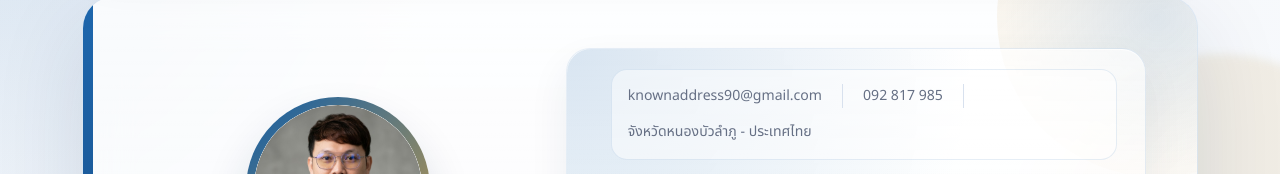
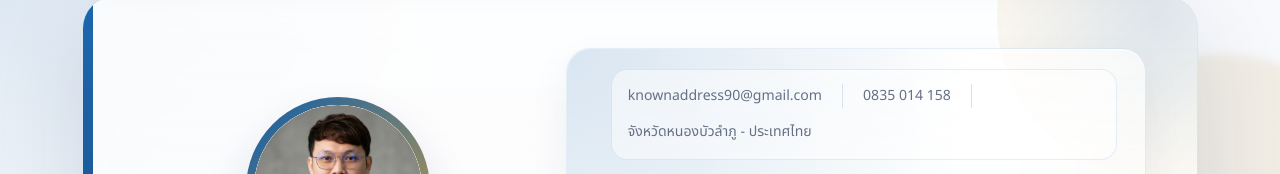
Before and after one commit to aminadmin16/Resume-Satja, a Next.js app: page / in a window 1280 px wide. Shown: the part 116-290 px from the top of the page. Built offline with nearby package versions, Linux system fonts and the light colour scheme.

Commit message:
Update: เบอร์โทร

```diff
--- a/app/page.js
+++ b/app/page.js
@@ -152,7 +152,7 @@ function ResumeMainContent() {
                   <div className="hero-copy">
                     <div className="contact-strip">
                       <a href="mailto:knownaddress90@gmail.com">knownaddress90@gmail.com</a>
-                      <a href="tel:092817985">092 817 985</a>
+                      <a href="tel:092817985">0835 014 158</a>
                       <span>จังหวัดหนองบัวลำภู - ประเทศไทย</span>
                     </div>
                     <h2>PROFESSIONAL SUMMARY</h2>
```
